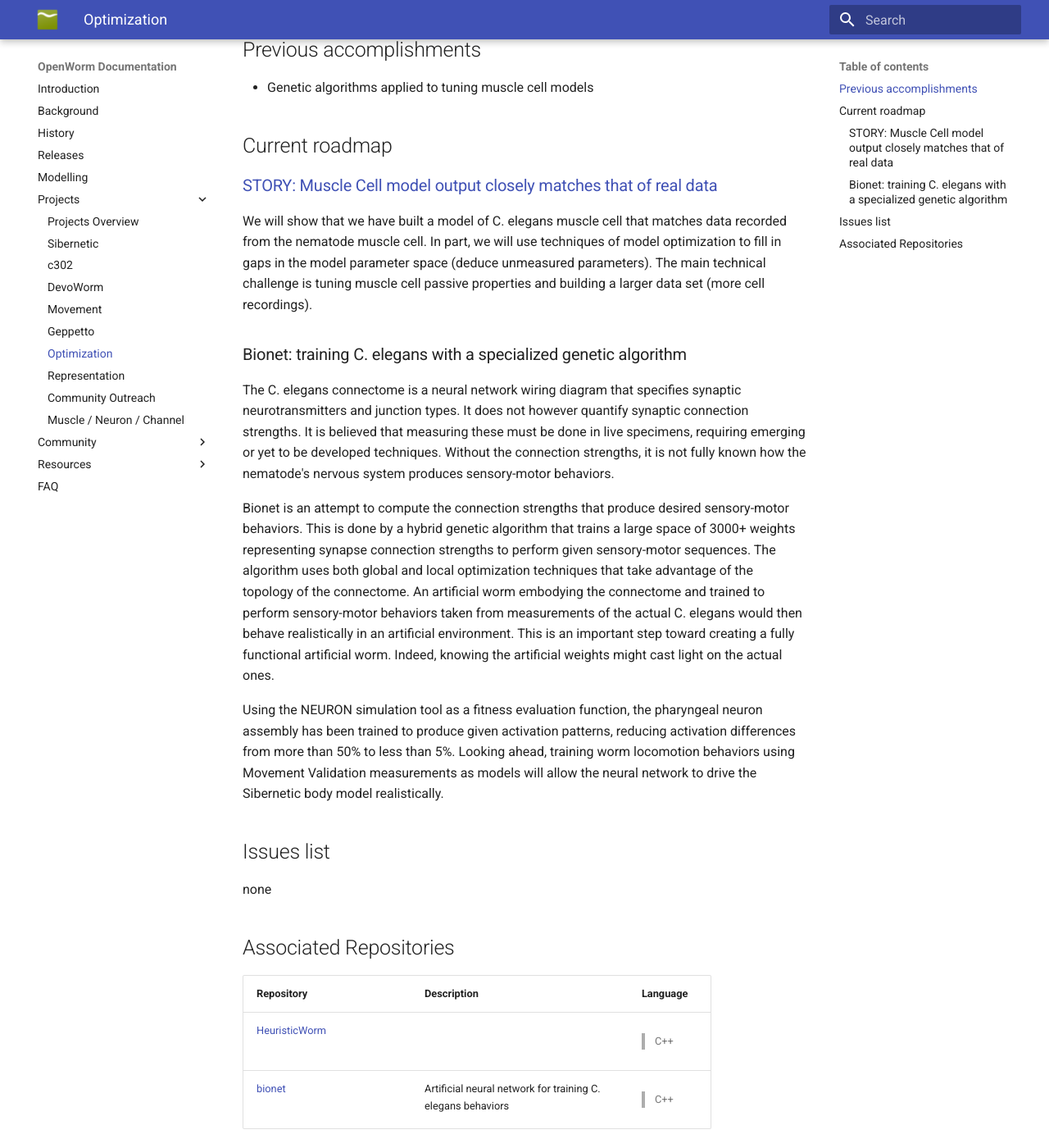
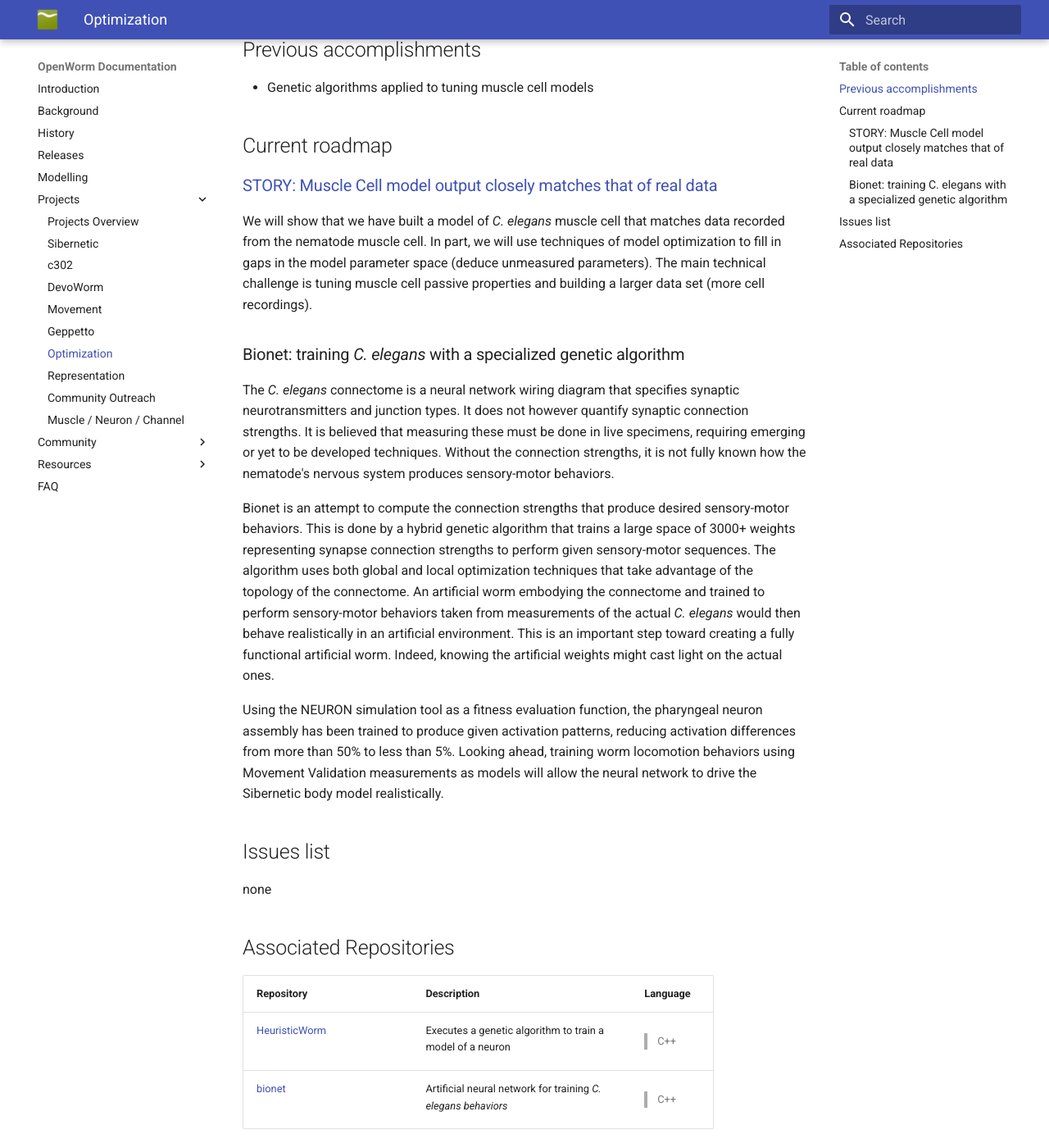
Before and after one commit to openworm/openworm_docs, an MkDocs documentation site: the page built from docs/Projects/optimization.md, in a window 1280 px wide and 1400 px high, scrolled down 746 px. Shown: the whole window at 82% size. Built offline with MkDocs 1.6.1 and Material for MkDocs 9.7.7, drawn with Linux system fonts in a browser that asks for light colours; some of the changed lines change nothing that is shown.

Commit message:
Optimization: updated language and urls

```diff
--- a/docs/Projects/optimization.md
+++ b/docs/Projects/optimization.md
@@ -1,7 +1,7 @@
 Optimization engine
 ===================
 
-The Optimization engine uses optimization techniques like genetic algorithms to help fill gaps in our knowledge of the electrophysiology of *C. elegans* muscle cells and neurons.
+The Optimization engine uses optimization techniques like genetic algorithms to help fill gaps in our knowledge of the electrophysiology of _C. elegans_ muscle cells and neurons.
 
 These two algorithms, Hodgkin-Huxley and SPH, require parameters to be set in order for them to function properly, and therefore create some "known unknowns" or "free parameters" we must define in order for the algorithm to function at all. For Hodgkin-Huxley we must define the ion channel species and set their conductance parameters. For SPH, we must define mass and the forces that one set of particles exert on another, which in turn means defining the mass of muscles and how much they pull. The conventional wisdom on modeling is to minimize the number of free parameters as much as possible, but we know there will be a vast parameter space associated with the model.
 
@@ -15,15 +15,15 @@ Previous accomplishments
 Current roadmap
 ---------------
 
-### [STORY: Muscle Cell model output closely matches that of real data](https://github.com/openworm/OpenWorm/issues?milestone=13&state=open)
+### [STORY: Muscle Cell model output closely matches that of real data](https://github.com/openworm/OpenWorm/milestone/13?closed=1)
 
-We will show that we have built a model of C. elegans muscle cell that matches data recorded from the nematode muscle cell. In part, we will use techniques of model optimization to fill in gaps in the model parameter space (deduce unmeasured parameters). The main technical challenge is tuning muscle cell passive properties and building a larger data set (more cell recordings).
+We will show that we have built a model of _C. elegans_ muscle cell that matches data recorded from the nematode muscle cell. In part, we will use techniques of model optimization to fill in gaps in the model parameter space (deduce unmeasured parameters). The main technical challenge is tuning muscle cell passive properties and building a larger data set (more cell recordings).
 
-### Bionet: training C. elegans with a specialized genetic algorithm
+### Bionet: training _C. elegans_ with a specialized genetic algorithm
 
-The C. elegans connectome is a neural network wiring diagram that specifies synaptic neurotransmitters and junction types. It does not however quantify synaptic connection strengths. It is believed that measuring these must be done in live specimens, requiring emerging or yet to be developed techniques. Without the connection strengths, it is not fully known how the nematode's nervous system produces sensory-motor behaviors.
+The _C. elegans_ connectome is a neural network wiring diagram that specifies synaptic neurotransmitters and junction types. It does not however quantify synaptic connection strengths. It is believed that measuring these must be done in live specimens, requiring emerging or yet to be developed techniques. Without the connection strengths, it is not fully known how the nematode's nervous system produces sensory-motor behaviors.
 
-Bionet is an attempt to compute the connection strengths that produce desired sensory-motor behaviors. This is done by a hybrid genetic algorithm that trains a large space of 3000+ weights representing synapse connection strengths to perform given sensory-motor sequences. The algorithm uses both global and local optimization techniques that take advantage of the topology of the connectome. An artificial worm embodying the connectome and trained to perform sensory-motor behaviors taken from measurements of the actual C. elegans would then behave realistically in an artificial environment. This is an important step toward creating a fully functional artificial worm. Indeed, knowing the artificial weights might cast light on the actual ones.
+Bionet is an attempt to compute the connection strengths that produce desired sensory-motor behaviors. This is done by a hybrid genetic algorithm that trains a large space of 3000+ weights representing synapse connection strengths to perform given sensory-motor sequences. The algorithm uses both global and local optimization techniques that take advantage of the topology of the connectome. An artificial worm embodying the connectome and trained to perform sensory-motor behaviors taken from measurements of the actual _C. elegans_ would then behave realistically in an artificial environment. This is an important step toward creating a fully functional artificial worm. Indeed, knowing the artificial weights might cast light on the actual ones.
 
 Using the NEURON simulation tool as a fitness evaluation function, the pharyngeal neuron assembly has been trained to produce given activation patterns, reducing activation differences from more than 50% to less than 5%. Looking ahead, training worm locomotion behaviors using Movement Validation measurements as models will allow the neural network to drive the Sibernetic body model realistically.
 
@@ -51,14 +51,14 @@ Associated Repositories
 <tbody>
 <tr class="odd">
 <td align="left"><a href="https://github.com/openworm/HeuristicWorm">HeuristicWorm</a></td>
-<td align="left"></td>
+<td align="left">Executes a genetic algorithm to train a model of a neuron</td>
 <td align="left"><blockquote>
 <p>C++</p>
 </blockquote></td>
 </tr>
 <tr class="even">
 <td align="left"><a href="https://github.com/openworm/bionet">bionet</a></td>
-<td align="left">Artificial neural network for training C. elegans behaviors</td>
+<td align="left">Artificial neural network for training <em>C. elegans<em> behaviors</td>
 <td align="left"><blockquote>
 <p>C++</p>
 </blockquote></td>
```
